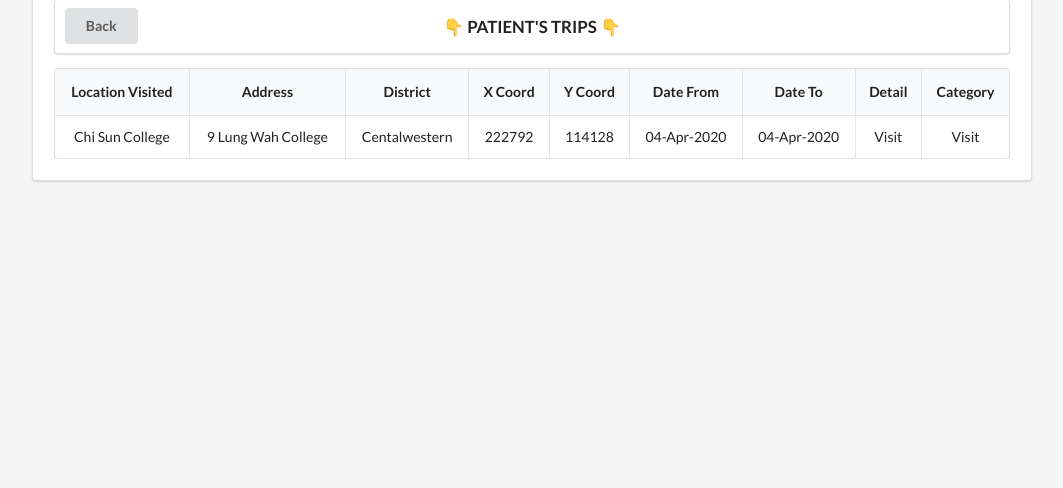
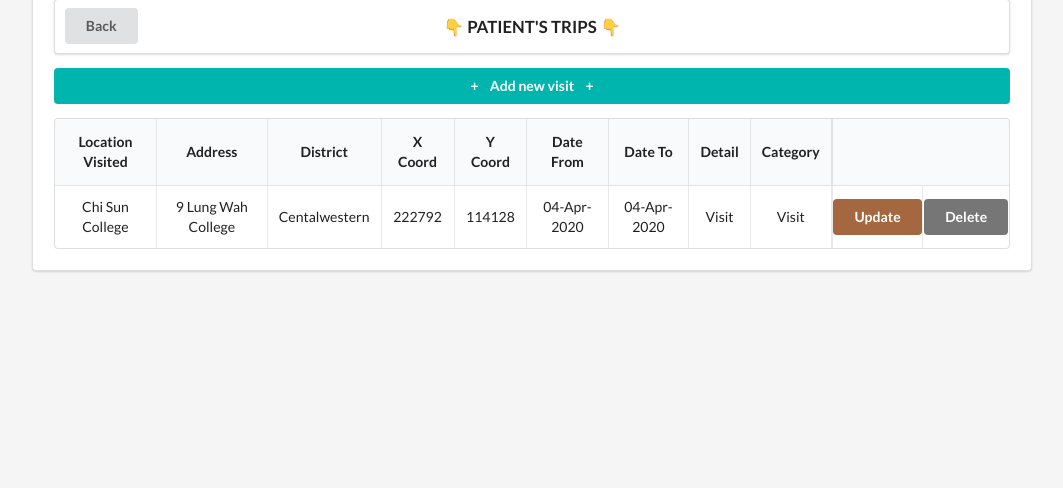
Before and after one commit to michmaml/trans-19, a Django app: page /patient/1/ in a window 1280 px wide. Shown: the part 148-636 px from the top of the page, without its empty margins (108-1171 px from the left). Run offline with Django 3.2, Linux system fonts and the light colour scheme; a user stored in the database is signed in; data comes from the database, SQL or seed files in the repository.

Commit message:
Add files via upload

```diff
--- a/trans_19/templates/patients/patient_trips.html
+++ b/trans_19/templates/patients/patient_trips.html
@@ -7,6 +7,11 @@
       <div class="ui button" style="position:absolute; left:0px; margin: 0.6em 0 0 0.7em">Back</div>
     </a>
     <div class="cent" style="margin: 0 auto; text-align: center; padding: 1em 0;">👇 PATIENT'S TRIPS 👇</div>
+  </div>
+  <div>
+    <a class="ui teal button" href="{%url 'trans_19_addPatientVisit' patient.id %}" style="width: 100%;">+<span
+        style="margin:0 0.8em">Add new
+        visit</span>+</a>
   </div>
   <table class="ui celled table" style="text-align: center;">
     <thead>
@@ -20,6 +25,7 @@
         <th>Date To</th>
         <th>Detail</th>
         <th>Category</th>
+        <th colspan="2" style="border-left:0.2em solid rgba(34,36,38,.1);"></th>
       </tr>
     </thead>
     <tbody>
@@ -34,10 +40,16 @@
         <td data-label="DateTo">{{visit.date_To|date:"d-M-Y"}}</td>
         <td data-label="Details">{{visit.details}}</td>
         <td data-label="Category">{{visit.category|capfirst}}</td>
+        <td style="border-left:0.2em solid rgba(34,36,38,.1); padding-left:0.05em; padding-right:0.05em; "><a
+            class="ui brown button" href="{%url 'trans_19_updatePatientVisit' patient.id visit.id %}"
+            style="margin:0">Update</a>
+        </td>
+        <td style="padding-left:0.05em; padding-right:0.05em;"><a class="ui grey button"
+            href="{%url 'trans_19_deletePatientVisit' patient.id visit.id %}" style="margin:0">Delete</a>
+        </td>
       </tr>
       {% endfor %}
     </tbody>
   </table>
 </div>
-</div>
 {% endblock content %}
```
